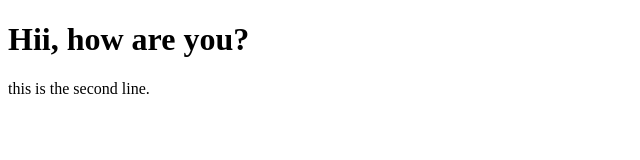
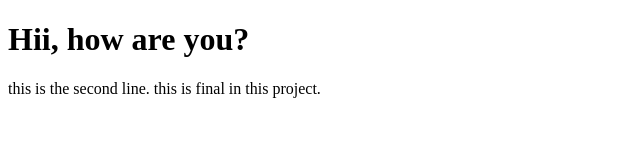
Before and after one commit to adityak0312/democ, a plain HTML site: page index.html in a window 1280 px wide. Shown: the whole page, without its empty margins (0-640 px from the left). Drawn offline with Linux system fonts and the light colour scheme.

Commit message:
final line is added

```diff
--- a/index.html
+++ b/index.html
@@ -8,5 +8,6 @@
 <body>
     <h1>Hii, how are you?</h1>
     this is the second line.
+    this is final in this project.
 </body>
 </html>
```
Also changed, not shown: 1 other file.
